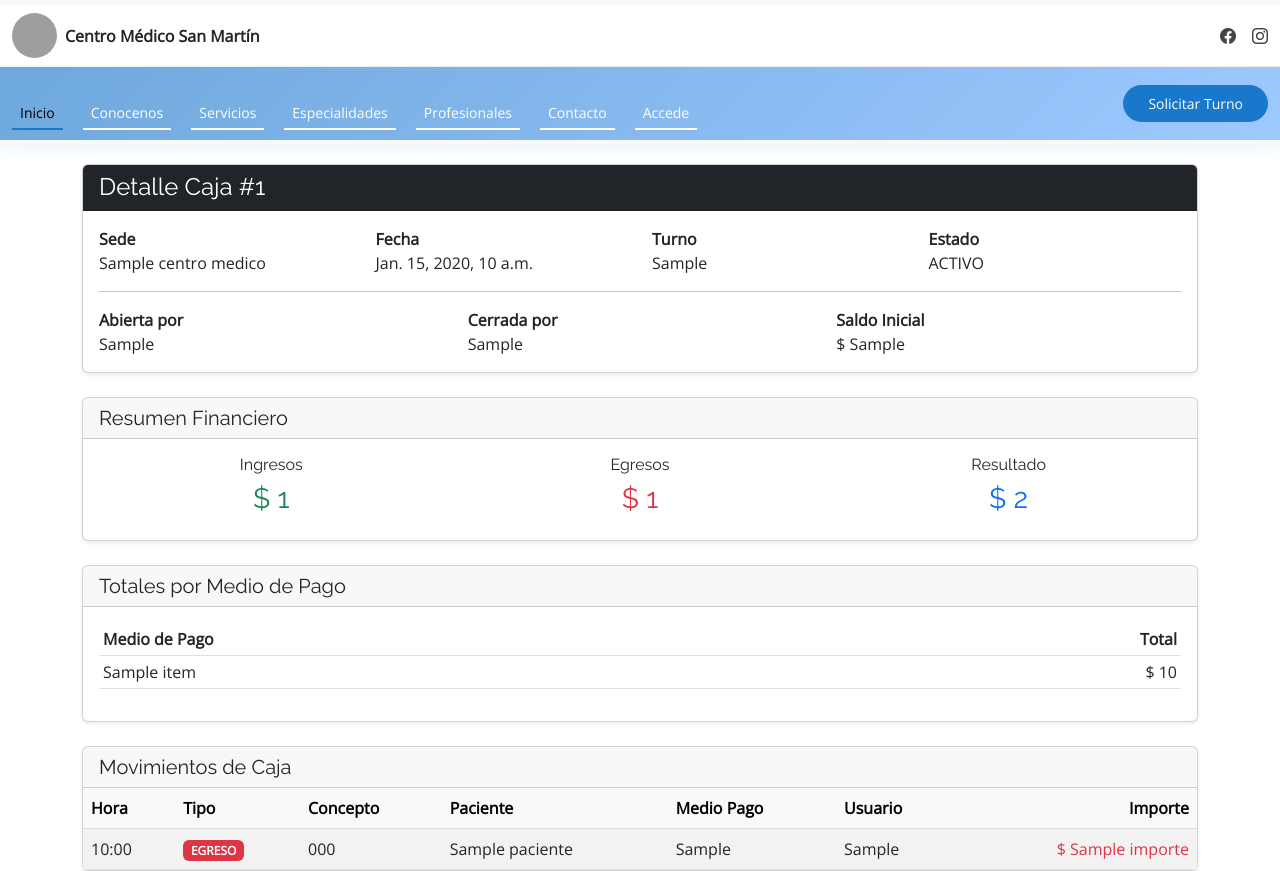
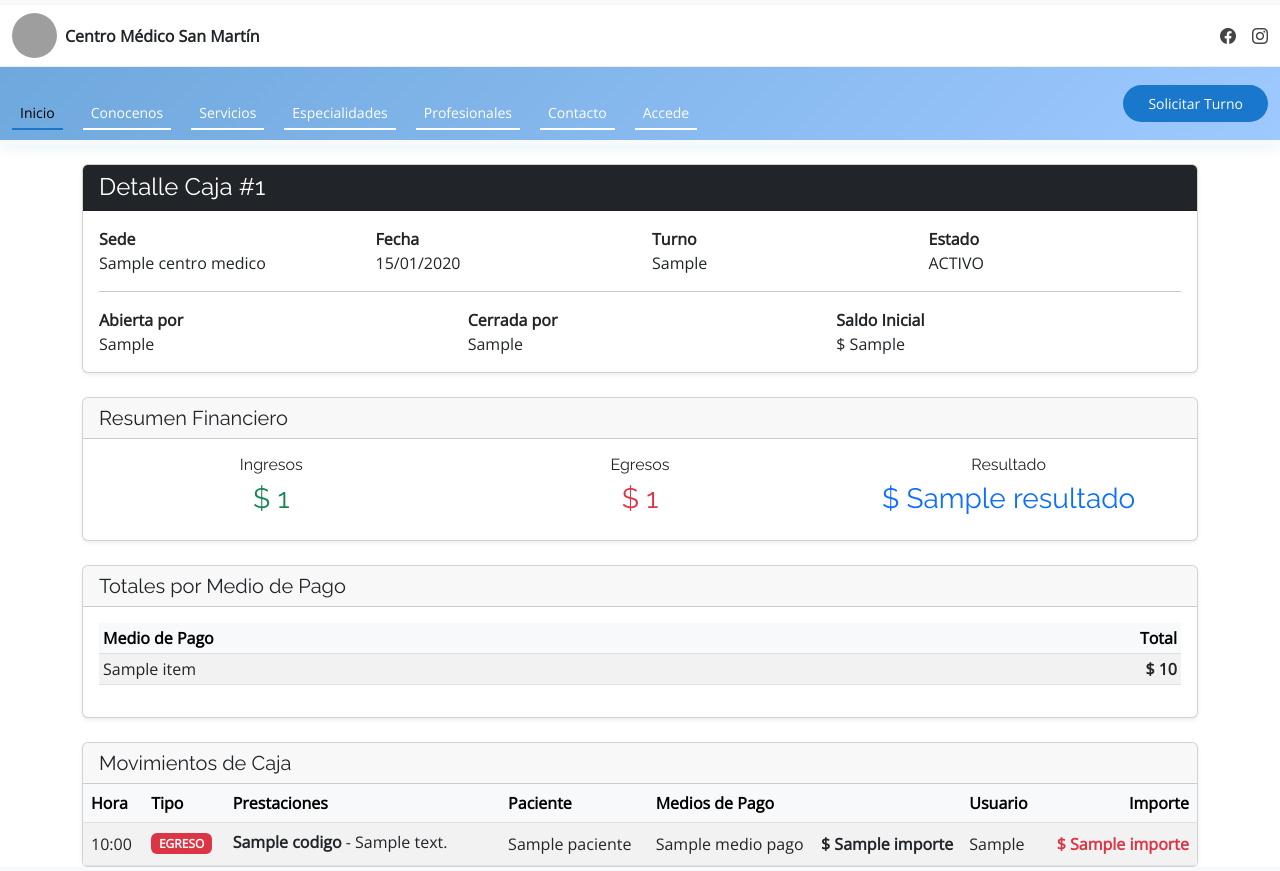
Before and after one commit to Santoni07/SanMartinConsultorio, a Django app: template caja/templates/caja/detalle_caja.html in a window 1280 px wide. Run offline with Django 5.2, Linux system fonts and the light colour scheme; the template is opened without the code that fills it: most values are stand-ins (such as "Sample title", 1, 10 or a date in 2020); some libraries are stand-ins or nearby versions; grey boxes are pictures that could not be loaded.

Commit message:
(feat) Solucionado detalle de caja

````diff
--- a/caja/templates/caja/detalle_caja.html
+++ b/caja/templates/caja/detalle_caja.html
@@ -1,17 +1,22 @@
+```html
 {% extends 'core/base.html' %}
 
 {% block content %}
 
 <div class="container mt-4">
 
-<!-- INFORMACIÓN DE LA CAJA -->
+    <!-- DATOS DE LA CAJA -->
 
     <div class="card shadow-sm mb-4">
 
         <div class="card-header bg-dark text-white">
+
             <h4 class="mb-0">
+
                 Detalle Caja #{{ caja.id }}
+
             </h4>
+
         </div>
 
         <div class="card-body">
@@ -19,23 +24,35 @@
             <div class="row">
 
                 <div class="col-md-3">
+
                     <strong>Sede</strong><br>
+
                     {{ caja.centro_medico.nombre }}
+
                 </div>
 
                 <div class="col-md-3">
+
                     <strong>Fecha</strong><br>
-                {{ caja.fecha }}
+
+                    {{ caja.fecha|date:"d/m/Y" }}
+
                 </div>
 
                 <div class="col-md-3">
+
                     <strong>Turno</strong><br>
+
                     {{ caja.get_turno_display }}
+
                 </div>
 
                 <div class="col-md-3">
+
                     <strong>Estado</strong><br>
+
                     {{ caja.estado }}
+
                 </div>
 
             </div>
@@ -45,18 +62,27 @@
             <div class="row">
 
                 <div class="col-md-4">
+
                     <strong>Abierta por</strong><br>
+
                     {{ caja.abierta_por }}
+
                 </div>
 
                 <div class="col-md-4">
+
                     <strong>Cerrada por</strong><br>
+
                     {{ caja.cerrada_por|default:"-" }}
+
                 </div>
 
                 <div class="col-md-4">
+
                     <strong>Saldo Inicial</strong><br>
+
                     $ {{ caja.saldo_inicial }}
+
                 </div>
 
             </div>
@@ -70,9 +96,13 @@
     <div class="card shadow-sm mb-4">
 
         <div class="card-header">
+
             <h5 class="mb-0">
+
                 Resumen Financiero
+
             </h5>
+
         </div>
 
         <div class="card-body">
@@ -80,25 +110,39 @@
             <div class="row text-center">
 
                 <div class="col-md-4">
+
                     <h6>Ingresos</h6>
+
                     <h3 class="text-success">
+
                         $ {{ total_ingresos }}
+
                     </h3>
+
                 </div>
 
                 <div class="col-md-4">
+
                     <h6>Egresos</h6>
+
                     <h3 class="text-danger">
+
                         $ {{ total_egresos }}
+
                     </h3>
+
                 </div>
 
                 <div class="col-md-4">
+
                     <h6>Resultado</h6>
+
                     <h3 class="text-primary">
-                    $
-                    {{ total_ingresos|add:total_egresos|default:0 }}
+
+                        $ {{ resultado }}
+
                     </h3>
+
                 </div>
 
             </div>
@@ -112,20 +156,31 @@
     <div class="card shadow-sm mb-4">
 
         <div class="card-header">
+
             <h5 class="mb-0">
+
                 Totales por Medio de Pago
+
             </h5>
+
         </div>
 
         <div class="card-body">
 
-        <table class="table table-sm">
+            <div class="table-responsive">
 
-            <thead>
+                <table class="table table-sm table-striped">
+
+                    <thead class="table-light">
+
                         <tr>
+
                             <th>Medio de Pago</th>
+
                             <th class="text-end">Total</th>
+
                         </tr>
+
                     </thead>
 
                     <tbody>
@@ -133,116 +188,20 @@
                         {% for item in medios_pago %}
 
                         <tr>
-                    <td>
-                        {{ item.medio_pago__nombre }}
-                    </td>
-
-                    <td class="text-end">
-                        $ {{ item.total }}
-                    </td>
-                </tr>
-
-                {% endfor %}
-
-            </tbody>
-
-        </table>
-
-    </div>
-
-</div>
-
-<!-- MOVIMIENTOS -->
-
-<div class="card shadow-sm">
-
-    <div class="card-header">
-        <h5 class="mb-0">
-            Movimientos de Caja
-        </h5>
-    </div>
-
-    <div class="card-body p-0">
-
-        <div class="table-responsive">
-
-            <table class="table table-hover table-striped mb-0">
-
-                <thead class="table-light">
-
-                    <tr>
-
-                        <th>Hora</th>
-
-                        <th>Tipo</th>
-
-                        <th>Concepto</th>
-
-                        <th>Paciente</th>
-
-                        <th>Medio Pago</th>
-
-                        <th>Usuario</th>
-
-                        <th class="text-end">
-                            Importe
-                        </th>
-
-                    </tr>
-
-                </thead>
-
-                <tbody>
-
-                    {% for m in movimientos %}
-
-                    <tr>
-
-                        <td>
-                            {{ m.fecha_creacion|date:"H:i" }}
-                        </td>
 
                             <td>
 
-                            {% if m.tipo == 'INGRESO' %}
-                                <span class="badge bg-success">
-                                    INGRESO
-                                </span>
-                            {% else %}
-                                <span class="badge bg-danger">
-                                    EGRESO
-                                </span>
-                            {% endif %}
+                                {{ item.medio_pago__nombre }}
 
-                        </td>
-
-                        <td>
-                            {{ m.concepto }}
-                        </td>
-
-                        <td>
-                            {{ m.paciente|default:"-" }}
-                        </td>
-
-                        <td>
-                            {{ m.medio_pago }}
-                        </td>
-
-                        <td>
-                            {{ m.creado_por }}
                             </td>
 
                             <td class="text-end">
 
-                            {% if m.tipo == 'INGRESO' %}
-                                <span class="text-success">
-                                    $ {{ m.importe }}
-                                </span>
-                            {% else %}
-                                <span class="text-danger">
-                                    $ {{ m.importe }}
-                                </span>
-                            {% endif %}
+                                <strong>
+
+                                    $ {{ item.total }}
+
+                                </strong>
 
                             </td>
 
@@ -252,9 +211,9 @@
 
                         <tr>
 
-                        <td colspan="7" class="text-center">
+                            <td colspan="2" class="text-center text-muted">
 
-                            No existen movimientos.
+                                No existen movimientos registrados.
 
                             </td>
 
@@ -272,7 +231,213 @@
 
     </div>
 
+    <!-- MOVIMIENTOS -->
+
+    <div class="card shadow-sm">
+
+        <div class="card-header">
+
+            <h5 class="mb-0">
+
+                Movimientos de Caja
+
+            </h5>
+
+        </div>
+
+        <div class="card-body p-0">
+
+            <div class="table-responsive">
+
+                <table class="table table-hover table-striped align-middle mb-0">
+
+                    <thead class="table-light">
+
+                        <tr>
+
+                            <th>Hora</th>
+
+                            <th>Tipo</th>
+
+                            <th style="min-width:260px">
+
+                                Prestaciones
+
+                            </th>
+
+                            <th>Paciente</th>
+
+                            <th style="min-width:220px">
+
+                                Medios de Pago
+
+                            </th>
+
+                            <th>Usuario</th>
+
+                            <th class="text-end">
+
+                                Importe
+
+                            </th>
+
+                        </tr>
+
+                    </thead>
+
+                    <tbody>
+
+                        {% for m in movimientos %}
+
+                        <tr>
+
+                            <td>
+
+                                {{ m.fecha_creacion|date:"H:i" }}
+
+                            </td>
+
+                            <td>
+
+                                {% if m.tipo == "INGRESO" %}
+
+                                    <span class="badge bg-success">
+
+                                        INGRESO
+
+                                    </span>
+
+                                {% else %}
+
+                                    <span class="badge bg-danger">
+
+                                        EGRESO
+
+                                    </span>
+
+                                {% endif %}
+
+                            </td>
+
+                            <td>
+
+                                {% if m.detalles.all %}
+
+                                    {% for d in m.detalles.all %}
+
+                                        <div class="mb-1">
+
+                                            <strong>
+
+                                                {{ d.codigo }}
+
+                                            </strong>
+
+                                            -
+
+                                            {{ d.descripcion }}
+
+                                        </div>
+
+                                    {% endfor %}
+
+                                {% else %}
+
+                                    {{ m.concepto|default:"-" }}
+
+                                {% endif %}
+
+                            </td>
+
+                            <td>
+
+                                {{ m.paciente|default:"-" }}
+
+                            </td>
+
+                            <td>
+
+                                {% for mp in m.detalles_medios_pago.all %}
+
+                                    <div class="d-flex justify-content-between">
+
+                                        <span>
+
+                                            {{ mp.medio_pago.nombre }}
+
+                                        </span>
+
+                                        <strong>
+
+                                            $ {{ mp.importe }}
+
+                                        </strong>
+
+                                    </div>
+
+                                {% empty %}
+
+                                    -
+
+                                {% endfor %}
+
+                            </td>
+
+                            <td>
+
+                                {{ m.creado_por }}
+
+                            </td>
+
+                            <td class="text-end">
+
+                                {% if m.tipo == "INGRESO" %}
+
+                                    <span class="text-success fw-semibold">
+
+                                        $ {{ m.importe }}
+
+                                    </span>
+
+                                {% else %}
+
+                                    <span class="text-danger fw-semibold">
+
+                                        $ {{ m.importe }}
+
+                                    </span>
+
+                                {% endif %}
+
+                            </td>
+
+                        </tr>
+
+                        {% empty %}
+
+                        <tr>
+
+                            <td colspan="7" class="text-center p-4">
+
+                                No existen movimientos registrados para esta caja.
+
+                            </td>
+
+                        </tr>
+
+                        {% endfor %}
+
+                    </tbody>
+
+                </table>
+
+            </div>
+
+        </div>
+
+    </div>
 
 </div>
 
 {% endblock %}
+```
````
Also changed, not shown: caja/views.py (+44 -24 lines). Lines whose indentation alone changed are shown as unchanged.
